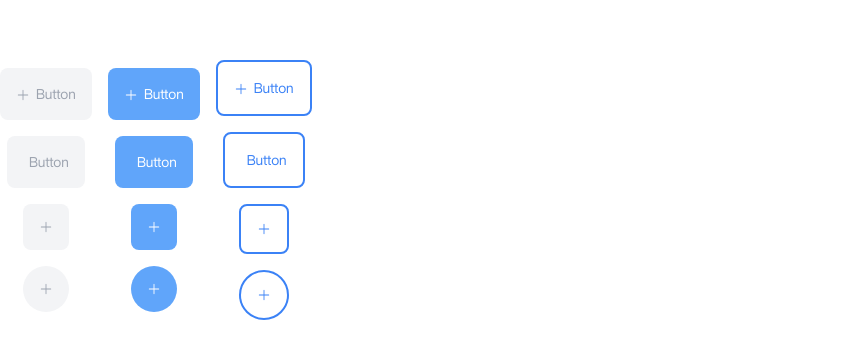
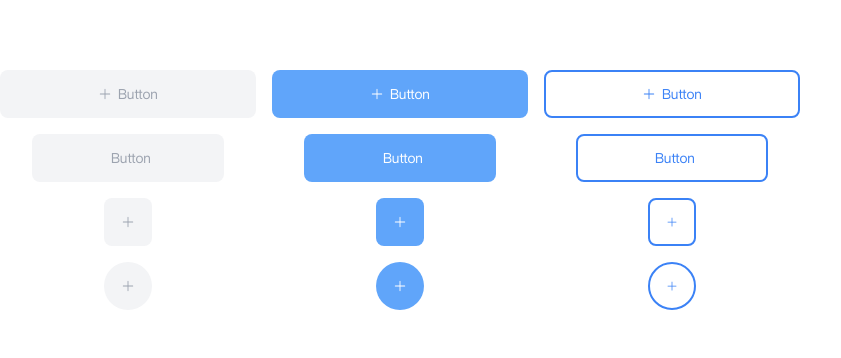
Before and after one commit to UofA-Blueprint/AlzheimerCalgary2.0, a React (Vite) app: page /testButton in a window 1280 px wide. Shown: the part 210-568 px from the top of the page, without its empty margins (0-841 px from the left). Built offline with nearby package versions, Linux system fonts and the light colour scheme.

Commit message:
satisfied enough --> sleep time

```diff
--- a/src/components/Button.tsx
+++ b/src/components/Button.tsx
@@ -18,13 +18,13 @@ const Button: React.FC<ButtonProps> = ({
   fill = true,
   status = true,
 }) => {
-  const buttonStyle = `flex flex-row text-sm p-4 ${
+  const buttonStyle = `flex flex-row items-center justify-center text-sm p-4 ${
     !status
       ? "bg-gray-100 text-gray-400"
       : fill
       ? "bg-blue-400 text-white"
       : "text-blue-500 border-blue-500 border-2"
-  } ${rounded ? "rounded-full" : "rounded-lg"}`;
+  } ${rounded ? "rounded-full" : "rounded-lg"} w-full h-full`;
 
   return (
     <button
@@ -33,7 +33,7 @@ const Button: React.FC<ButtonProps> = ({
       disabled={!status} // Placeholder to make it prettier
     >
       {icon && !text && <Plus className="" />}
-      {icon && text && <Plus className="mt-1" />}
+      {icon && text && <Plus className="mt-0.2" />}
       {text && <span className="pl-1.5">{text}</span>}
     </button>
   );
--- a/src/routes/ButtonTestRoute.tsx
+++ b/src/routes/ButtonTestRoute.tsx
@@ -3,7 +3,8 @@ import Button from "../components/Button";
 function ButtonTestRoute() {
   return (
     <div className="space-x-4 flex flex-row">
-      <div className="space-y-4 flex flex-col  justify-center items-center min-h-screen">
+      <div className="space-y-4 flex flex-col justify-center items-center min-h-screen">
+        <div className="w-64 h-12">
           <Button
             onClick={function (): void {
               throw new Error("Function not implemented.");
@@ -14,6 +15,8 @@ function ButtonTestRoute() {
             status={false}
             icon={true}
           />
+        </div>
+        <div className="w-48 h-12">
           <Button
             onClick={function (): void {
               throw new Error("Function not implemented.");
@@ -24,6 +27,8 @@ function ButtonTestRoute() {
             status={false}
             icon={false}
           />
+        </div>
+        <div className="w-12 h-12">
           <Button
             onClick={function (): void {
               throw new Error("Function not implemented.");
@@ -34,6 +39,8 @@ function ButtonTestRoute() {
             status={false}
             icon={true}
           />
+        </div>
+        <div className="w-12 h-12">
           <Button
             onClick={function (): void {
               throw new Error("Function not implemented.");
@@ -45,7 +52,9 @@ function ButtonTestRoute() {
             icon={true}
           />
         </div>
-      <div className="space-y-4 flex flex-col  justify-center items-center min-h-screen">
+      </div>
+      <div className="space-y-4 flex flex-col justify-center items-center min-h-screen">
+        <div className="w-64 h-12">
           <Button
             onClick={function (): void {
               throw new Error("Function not implemented.");
@@ -56,6 +65,8 @@ function ButtonTestRoute() {
             status={true}
             icon={true}
           />
+        </div>
+        <div className="w-48 h-12">
           <Button
             onClick={function (): void {
               throw new Error("Function not implemented.");
@@ -66,6 +77,8 @@ function ButtonTestRoute() {
             status={true}
             icon={false}
           />
+        </div>
+        <div className="w-12 h-12">
           <Button
             onClick={function (): void {
               throw new Error("Function not implemented.");
@@ -76,6 +89,8 @@ function ButtonTestRoute() {
             status={true}
             icon={true}
           />
+        </div>
+        <div className="w-12 h-12">
           <Button
             onClick={function (): void {
               throw new Error("Function not implemented.");
@@ -87,7 +102,9 @@ function ButtonTestRoute() {
             icon={true}
           />
         </div>
-      <div className="space-y-4 flex flex-col  justify-center items-center min-h-screen">
+      </div>
+      <div className="space-y-4 flex flex-col justify-center items-center min-h-screen">
+        <div className="w-64 h-12">
           <Button
             onClick={function (): void {
               throw new Error("Function not implemented.");
@@ -98,6 +115,8 @@ function ButtonTestRoute() {
             status={true}
             icon={true}
           />
+        </div>
+        <div className="w-48 h-12">
           <Button
             onClick={function (): void {
               throw new Error("Function not implemented.");
@@ -108,6 +127,8 @@ function ButtonTestRoute() {
             status={true}
             icon={false}
           />
+        </div>
+        <div className="w-12 h-12">
           <Button
             onClick={function (): void {
               throw new Error("Function not implemented.");
@@ -118,6 +139,8 @@ function ButtonTestRoute() {
             status={true}
             icon={true}
           />
+        </div>
+        <div className="w-12 h-12">
           <Button
             onClick={function (): void {
               throw new Error("Function not implemented.");
@@ -130,6 +153,7 @@ function ButtonTestRoute() {
           />
         </div>
       </div>
+    </div>
   );
 }
 
```
Lines whose indentation alone changed are shown as unchanged.
